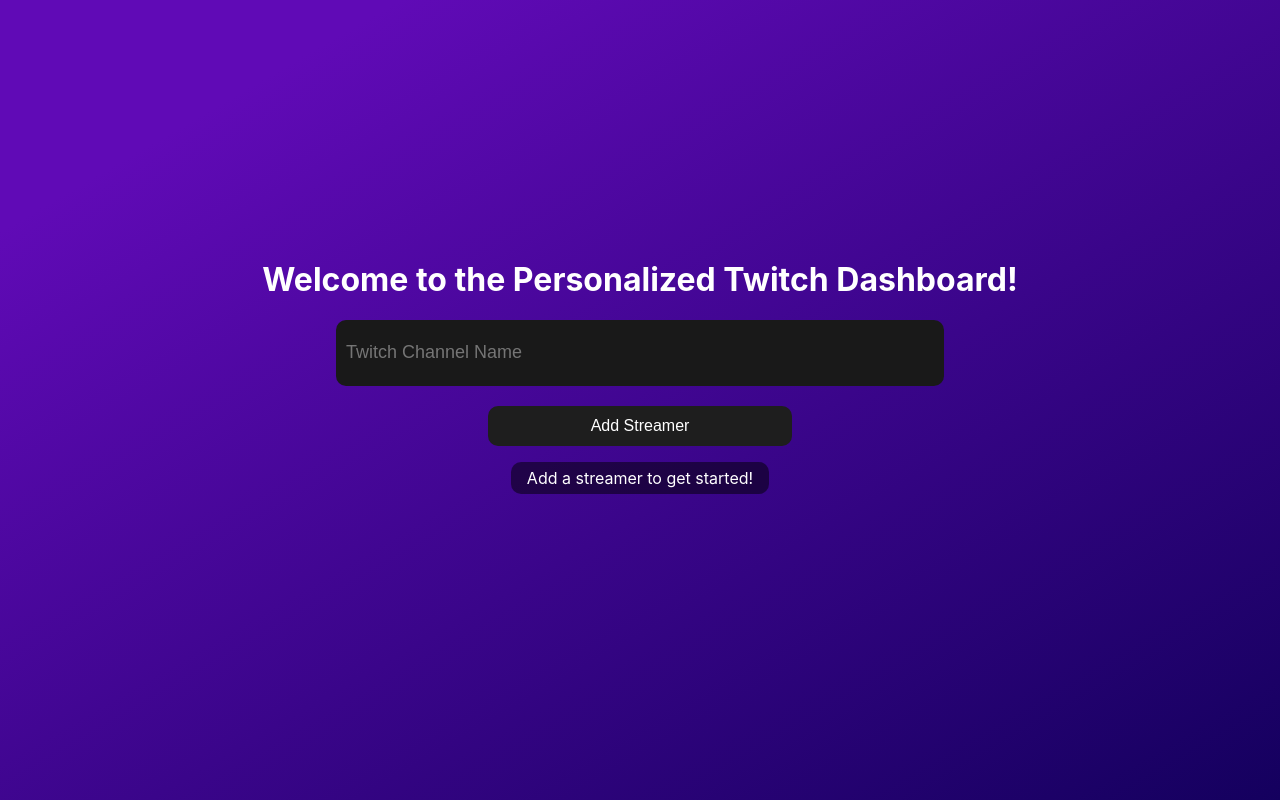
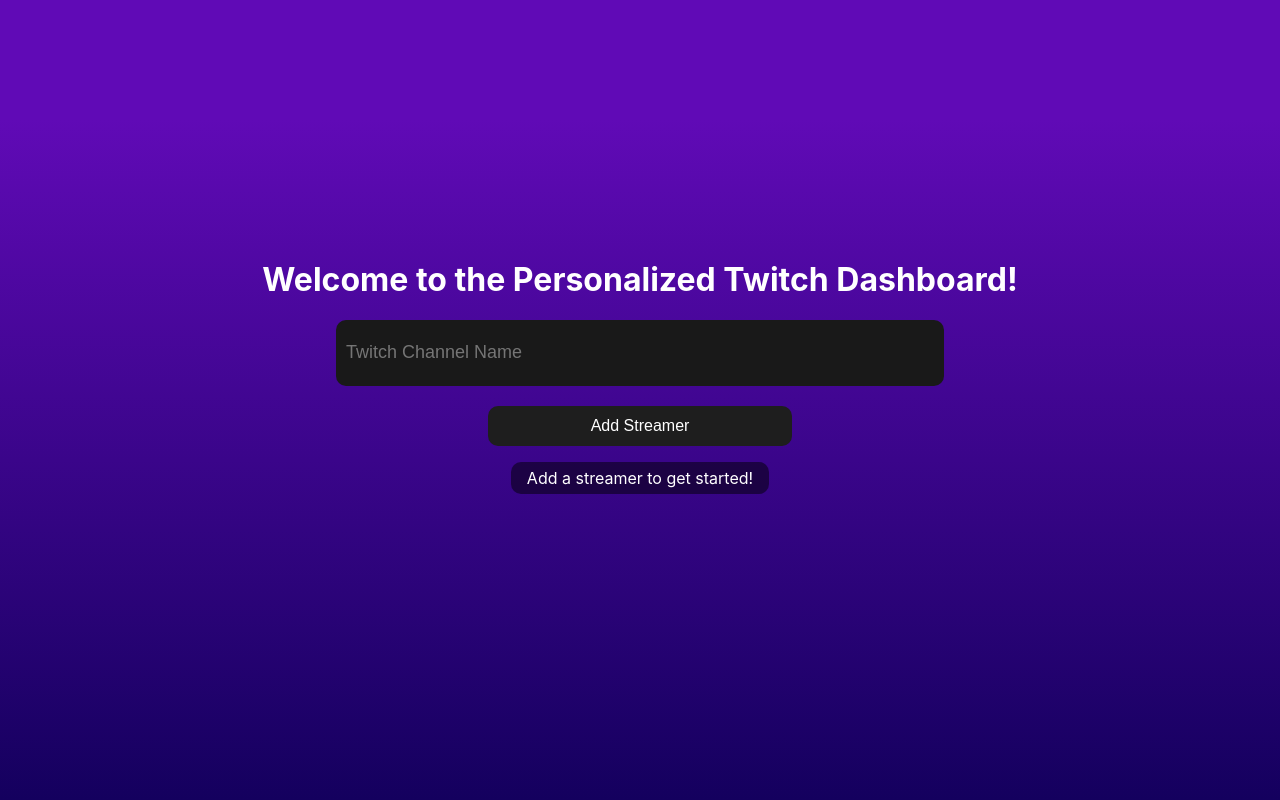
Before and after one commit to micahyoung324/Personalized-Twitch-Dashboard, a Next.js app: page / in a window 1280 px wide. Built offline with nearby package versions, Linux system fonts and the light colour scheme; no server answers.

Commit message:
Added link to streamers' page and fixed background

```diff
--- a/components/StreamerGrid/StreamerGrid.js
+++ b/components/StreamerGrid/StreamerGrid.js
@@ -15,6 +15,8 @@
 
         await setDBChannels(joinedChannels)
     }
+
+    const getTwitchLink = channel => "https://www.twitch.tv/"+channel.broadcaster_login
 
     const setDBChannels = async channels => {
         try {
@@ -39,10 +41,10 @@
     // Render Methods
     const renderGridItem = channel => (
         <div key={channel.id} className = {styles.gridItem}>
-        <button onClick={removeChannelAction(channel.id)}>X</button>
+            <button onClick={removeChannelAction(channel.id)}>X</button>
             <Image layout = "fill" src={channel.thumbnail_url} />
             <div className = {styles.gridItemContent}>
-                <p>{channel.display_name}</p>
+                <a href={getTwitchLink(channel)}>{channel.display_name}</a>
                 {channel.is_live && <p>Live Now!</p>}
                 {!channel.is_live && <p>Offline</p>}
             </div>
--- a/styles/Home.module.css
+++ b/styles/Home.module.css
@@ -4,7 +4,6 @@
   flex-direction: column;
   align-items: center;
   color: white;
-  background: linear-gradient(150deg, rgb(96, 10, 182) 15%, rgb(20, 0, 94) 100%);
 }
 
 .container h3 {
--- a/styles/StreamerGrid.module.css
+++ b/styles/StreamerGrid.module.css
@@ -26,17 +26,17 @@
   overflow: hidden;
 }
 
-.gridItem p {
+.gridItem * {
     margin: 0;
 }
 
-.gridItem p:first-child {
+.gridItem a {
     font-size: 14px;
     font-weight: bold;
     padding-bottom: 5px;
 }
 
-.gridItem p:last-child {
+.gridItem p {
     font-size: 12px;
 }
 
--- a/styles/globals.css
+++ b/styles/globals.css
@@ -1,10 +1,15 @@
-html,
-body {
-  height: 100vh;
+html {
+  height: 100%;
   padding: 0;
   margin: 0;
   font-family: -apple-system, DM Mono, Segoe UI, Roboto, Oxygen,
     Ubuntu, Cantarell, Fira Sans, Droid Sans, Helvetica Neue, sans-serif;
+}
+
+body {
+    margin: 0;
+    background: linear-gradient( rgb(96, 10, 182) 15%, rgb(20, 0, 94) 100%);
+    background-attachment: fixed;
 }
 
 a {
```
